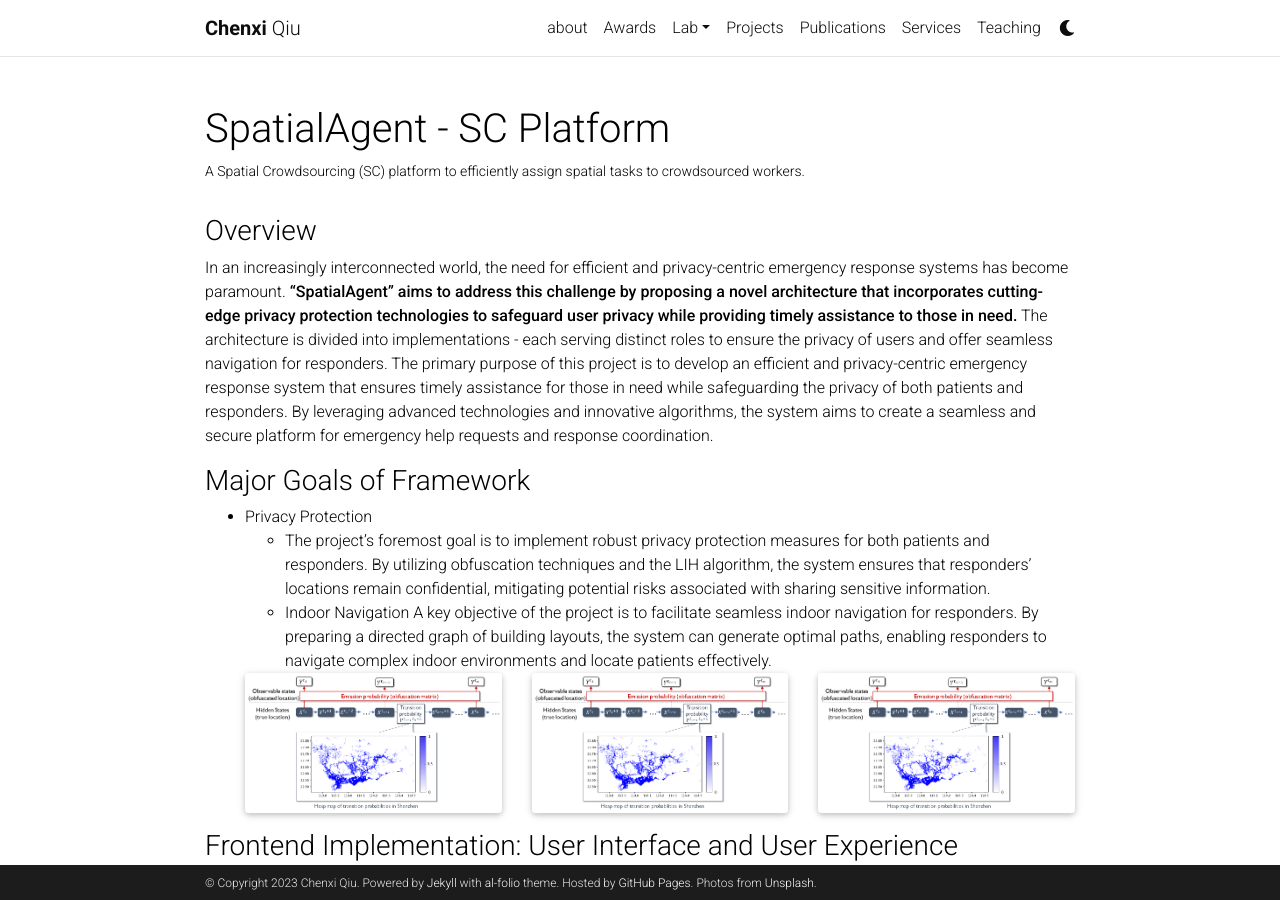
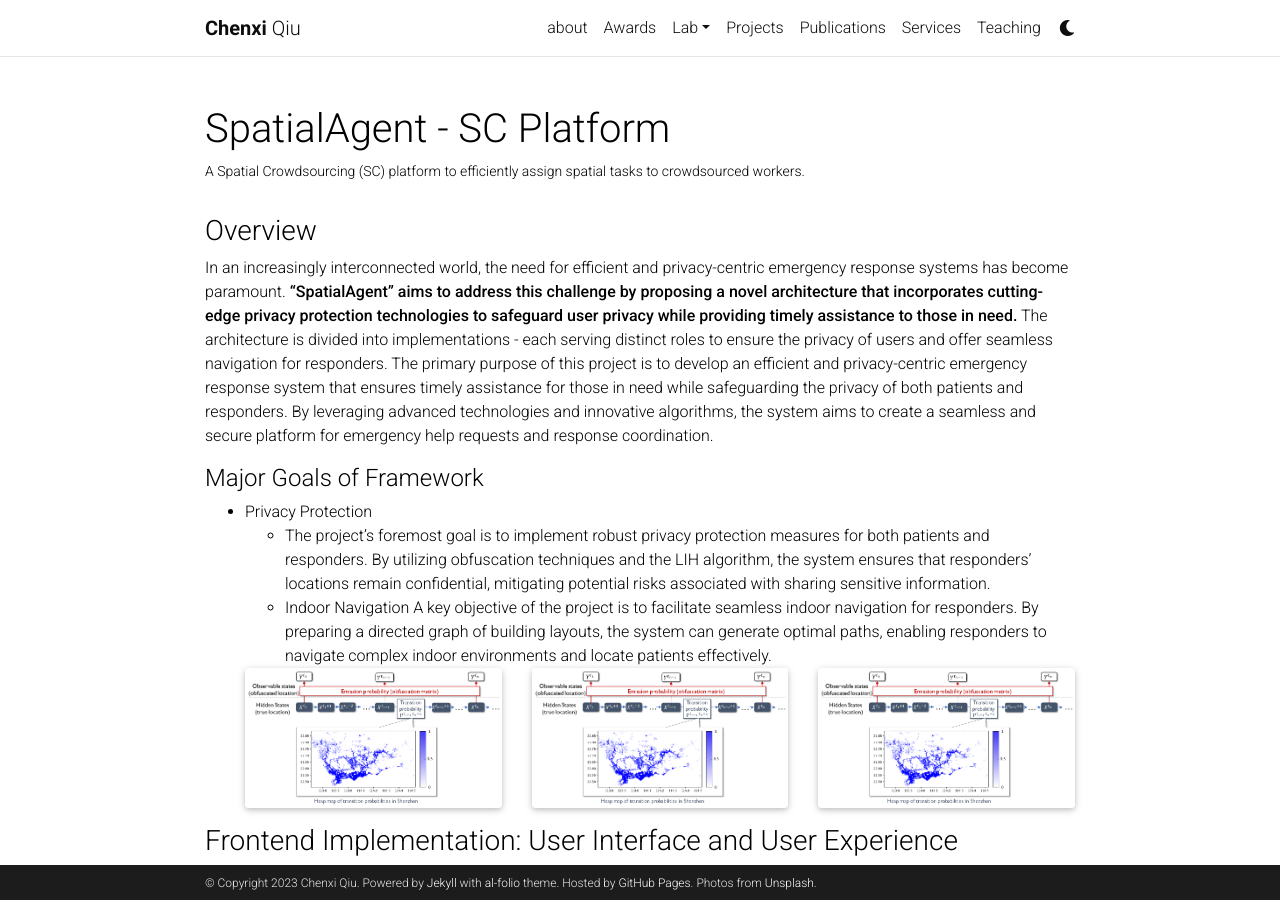
Before and after one commit to chenxiunt/chenxiunt.github.io, a Jekyll site: the page built from _projects/SpatialAgent.markdown, in a window 1280 px wide and 900 px high. Built offline with Jekyll 4.4.1, drawn with Linux system fonts in a browser that asks for light colours; comment, search, counter and statistics services are not loaded; a style sheet for code colours, icons or effects is not loaded.

```diff
--- a/_projects/SpatialAgent.markdown
+++ b/_projects/SpatialAgent.markdown
@@ -11,7 +11,7 @@ In an increasingly interconnected world, the need for efficient and privacy-cent
 The primary purpose of this project is to develop an efficient and privacy-centric emergency response system that ensures timely assistance for those in need while safeguarding the privacy of both patients and responders. By leveraging advanced technologies and innovative algorithms, the system aims to create a seamless and secure platform for emergency help requests and response coordination.
 
 
-### Major Goals of Framework
+#### Major Goals of Framework
 * Privacy Protection
   * The project's foremost goal is to implement robust privacy protection measures for both patients and responders. By utilizing obfuscation techniques and the LIH algorithm, the system ensures that responders' locations remain confidential, mitigating potential risks associated with sharing sensitive information.
   * Indoor Navigation
```
